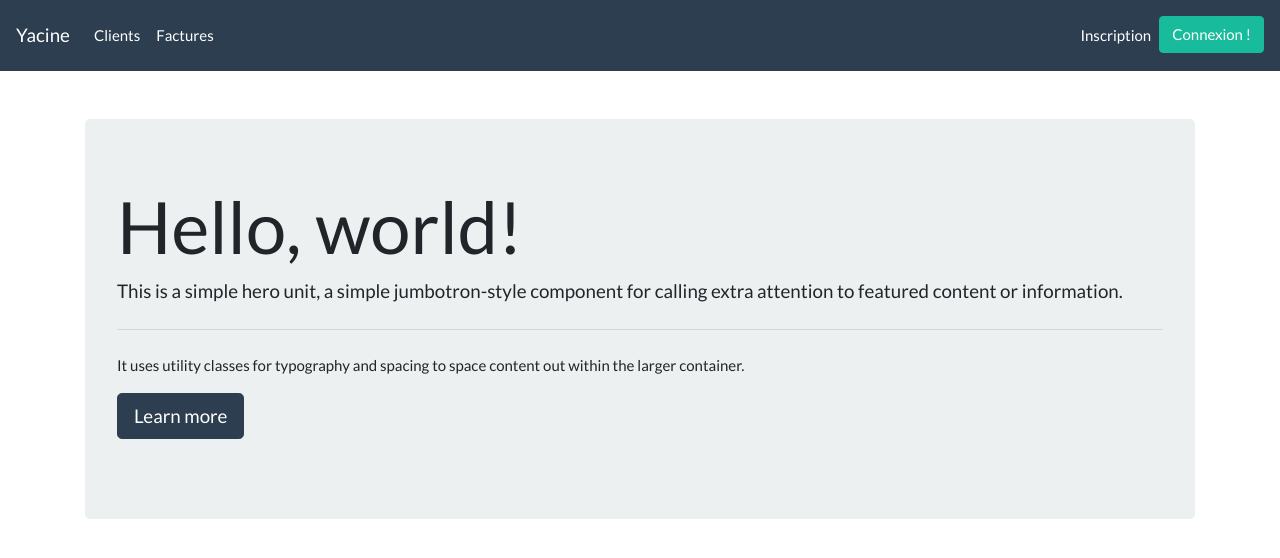
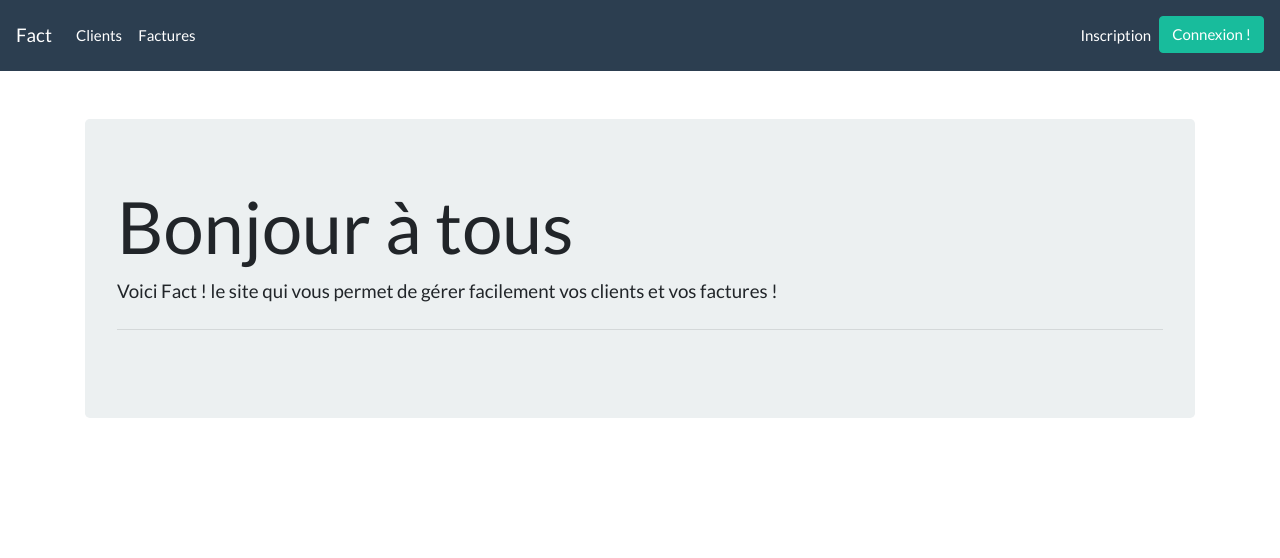
Before and after one commit to YacineSoussi/Fact, a Symfony app: template templates/app/index.html.twig in a window 1280 px wide. Shown: the top 558 px of the page. Run offline with Twig, Linux system fonts and the light colour scheme; the template is opened without the code that fills it, so the values that code supplies are empty; style sheets or scripts are compiled from the project's sources; some libraries are stand-ins or nearby versions.

Commit message:
Ecritures personnaliser

```diff
--- a/assets/js/components/Navbar.jsx
+++ b/assets/js/components/Navbar.jsx
@@ -3,6 +3,7 @@ import authAPI from "../services/authAPI";
 import { NavLink} from "react-router-dom";
 import AuthContext from "../contexts/AuthContext";
 import { toast } from 'react-toastify';
+
 
 const Navbar = ({ history }) => {
 
@@ -14,8 +15,9 @@ const Navbar = ({ history }) => {
     toast.info("Vous êtes désormais déconnecté")
     history.push('/login');
   }
-    return ( <nav className="navbar navbar-expand-lg navbar-dark bg-primary">
-    <NavLink className="navbar-brand" to="/">Yacine</NavLink>
+    return (
+    <nav className="navbar navbar-expand-lg navbar-dark bg-primary">
+    <NavLink className="navbar-brand" to="/">Fact</NavLink>
 
     <button className="navbar-toggler" type="button" data-toggle="collapse" data-target="#navbarColor01" aria-controls="navbarColor01" aria-expanded="false" aria-label="Toggle navigation">
       <span className="navbar-toggler-icon"></span>
--- a/assets/js/pages/HomePage.jsx
+++ b/assets/js/pages/HomePage.jsx
@@ -3,21 +3,15 @@ import React from "react";
 const HomePage = props => {
   return (
     <div className="jumbotron">
-      <h1 className="display-3">Hello, world!</h1>
+      <h1 className="display-3">Bonjour à tous</h1>
       <p className="lead">
-        This is a simple hero unit, a simple jumbotron-style component for
-        calling extra attention to featured content or information.
+        Voici Fact ! le site qui vous permet de gérer facilement vos clients et vos factures !
       </p>
       <hr className="my-4" />
       <p>
-        It uses utility classes for typography and spacing to space content out
-        within the larger container.
+
       </p>
-      <p className="lead">
-        <a className="btn btn-primary btn-lg" href="#" role="button">
-          Learn more
-        </a>
-      </p>
+
     </div>
   );
 };
--- a/templates/app/index.html.twig
+++ b/templates/app/index.html.twig
@@ -1,8 +1,12 @@
 {% extends 'base.html.twig' %}
 
-{% block title %} Mon application React {% endblock %}
+{% block title %} Fact {% endblock %}
 
 {% block stylesheets %}
+<link rel="stylesheet" href="https://maxcdn.bootstrapcdn.com/bootstrap/4.0.0-beta/css/bootstrap.min.css" integrity="sha384-/Y6pD6FV/Vv2HJnA6t+vslU6fwYXjCFtcEpHbNJ0lyAFsXTsjBbfaDjzALeQsN6M" crossorigin="anonymous">
+<script src="https://code.jquery.com/jquery-3.2.1.slim.min.js" integrity="sha384-KJ3o2DKtIkvYIK3UENzmM7KCkRr/rE9/Qpg6aAZGJwFDMVNA/GpGFF93hXpG5KkN" crossorigin="anonymous"></script>
+<script src="https://cdnjs.cloudflare.com/ajax/libs/popper.js/1.11.0/umd/popper.min.js" integrity="sha384-b/U6ypiBEHpOf/4+1nzFpr53nxSS+GLCkfwBdFNTxtclqqenISfwAzpKaMNFNmj4" crossorigin="anonymous"></script>
+<script src="https://maxcdn.bootstrapcdn.com/bootstrap/4.0.0-beta/js/bootstrap.min.js" integrity="sha384-h0AbiXch4ZDo7tp9hKZ4TsHbi047NrKGLO3SEJAg45jXxnGIfYzk4Si90RDIqNm1" crossorigin="anonymous"></script>
     <link rel="stylesheet" href="https://bootswatch.com/4/flatly/bootstrap.min.css">
     {{ encore_entry_link_tags('app') }}
 {% endblock %}
```
